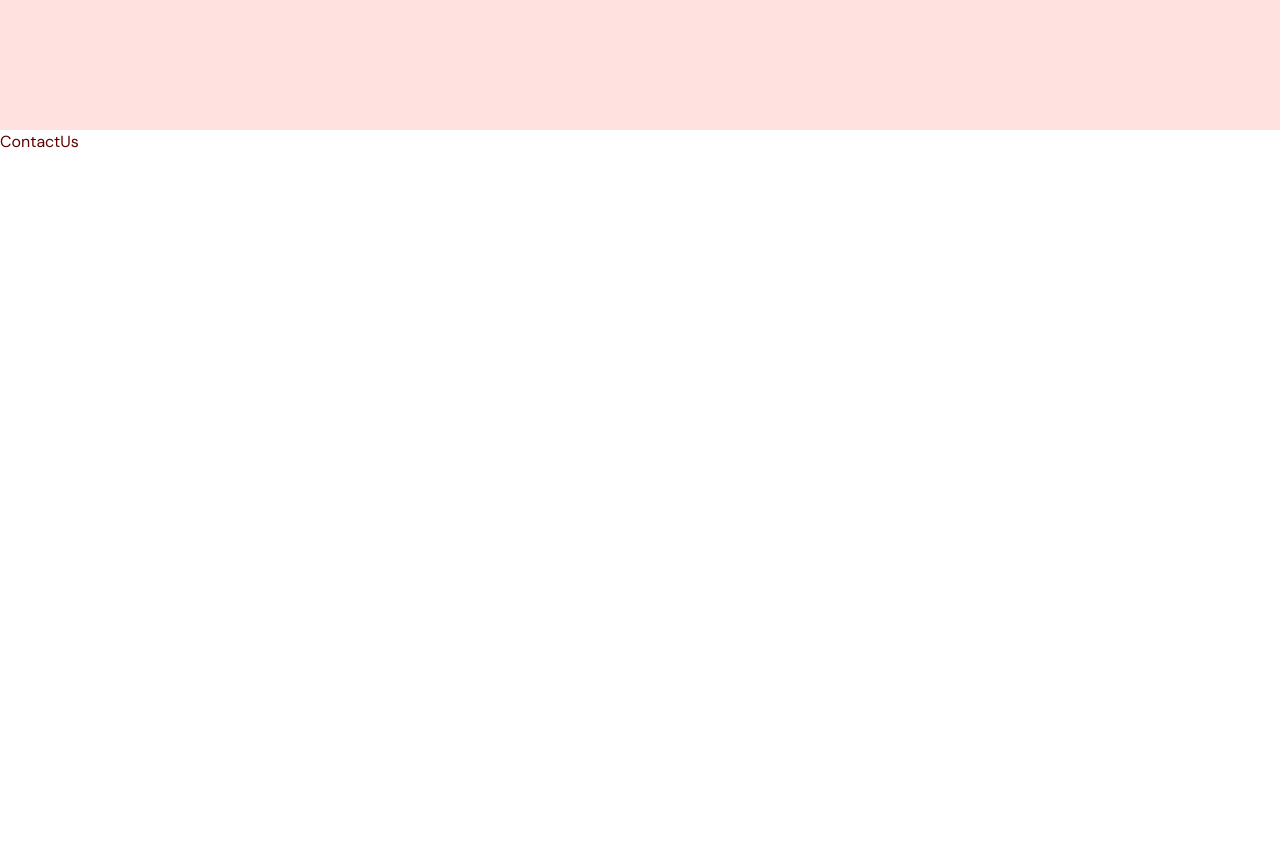
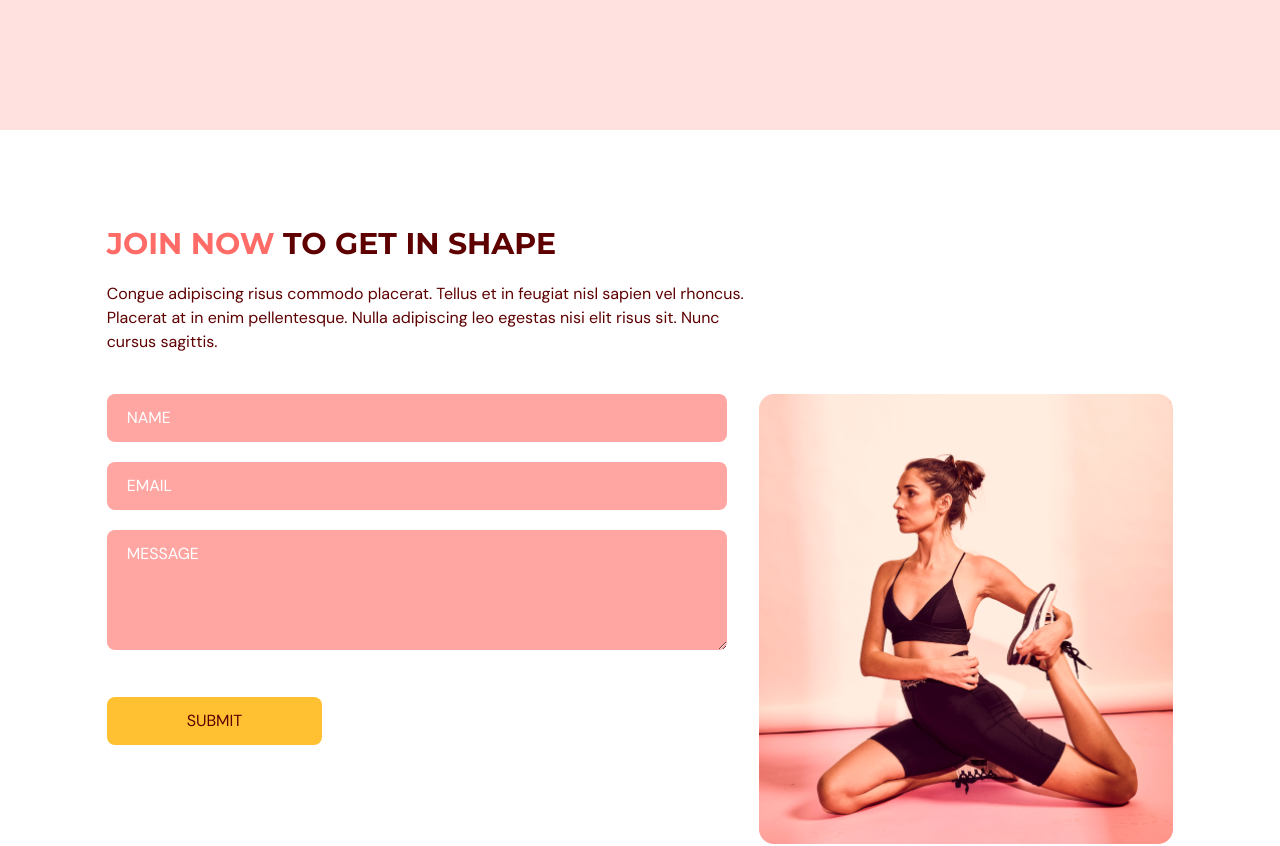
Before and after one commit to tushar-upadhya/gymfly-typescript, a React (Vite) app: page / in a window 1280 px wide. Shown: the part 2860-3706 px from the top of the page. Before the commit the page ends 3014 px from the top, so only its background shows below. Built offline with nearby package versions, Linux system fonts and the light colour scheme.

Commit message:
classes done

```diff
--- a/src/App.tsx
+++ b/src/App.tsx
@@ -7,6 +7,7 @@
 import Benefits from "./components/benefit/Benefits";
 import Classes from "./components/ourClasses/Classes";
 import ContactUs from "./components/ContactUs";
+import Footer from "./components/Footer";
 
 function App() {
   const [selectedPage, setSelectedPage] = useState<SelectedPage>(
@@ -46,6 +47,8 @@
       <Classes setSelectedPage={setSelectedPage} />
 
       <ContactUs setSelectedPage={setSelectedPage} />
+
+      <Footer />
     </div>
   );
 }
--- a/src/components/ContactUs.tsx
+++ b/src/components/ContactUs.tsx
@@ -1,11 +1,160 @@
-import { SelectedPage } from "@/common/enums/enums";
+import { SelectedPage } from "../common/enums/enums";
+import HText from "../common/h1/HText";
+
+import { motion } from "framer-motion";
+import { useForm } from "react-hook-form";
+
+import contactImage from "../assets/ContactUsPageGraphic.png";
 
 type Props = {
   setSelectedPage: (value: SelectedPage) => void;
 };
 
 const ContactUs = ({ setSelectedPage }: Props) => {
-  return <div>ContactUs</div>;
+  const {
+    register,
+    trigger,
+    formState: { errors },
+  } = useForm();
+
+  const onSubmit = async (e: any) => {
+    const isValid = await trigger();
+
+    if (!isValid) {
+      e.preventDefault();
+    }
+  };
+
+  return (
+    <section id="contactus" className="mx-auto w-5/6 pb-32 pt-24">
+      <motion.div
+        onViewportEnter={() => setSelectedPage(SelectedPage.ContactUs)}
+      >
+        {/* HEADER */}
+        <motion.div
+          className="md:w-3/5"
+          initial="hidden"
+          whileInView="visible"
+          viewport={{ once: true, amount: 0.5 }}
+          transition={{ duration: 0.5 }}
+          variants={{
+            hidden: { opacity: 0, x: -50 },
+            visible: { opacity: 1, x: 0 },
+          }}
+        >
+          <HText>
+            <span className="text-primary-500">JOIN NOW</span> TO GET IN SHAPE
+          </HText>
+          <p className="my-5">
+            Congue adipiscing risus commodo placerat. Tellus et in feugiat nisl
+            sapien vel rhoncus. Placerat at in enim pellentesque. Nulla
+            adipiscing leo egestas nisi elit risus sit. Nunc cursus sagittis.
+          </p>
+        </motion.div>
+
+        {/* FORM AND IMAGE */}
+        <div className="mt-10 justify-between gap-8 md:flex">
+          <motion.div
+            className="mt-10 basis-3/5 md:mt-0"
+            initial="hidden"
+            whileInView="visible"
+            viewport={{ once: true, amount: 0.5 }}
+            transition={{ duration: 0.5 }}
+            variants={{
+              hidden: { opacity: 0, y: 50 },
+              visible: { opacity: 1, y: 0 },
+            }}
+          >
+            <form
+              target="_blank"
+              onSubmit={onSubmit}
+              action="https://formsubmit.co/e8a5bdfa807605332f809e5656e27c6e"
+              method="POST"
+            >
+              <input
+                className="mb-5 w-full rounded-lg bg-primary-300
+  px-5 py-3 placeholder-white"
+                type="text"
+                placeholder="NAME"
+                {...register("name", {
+                  required: true,
+                  maxLength: 100,
+                })}
+              />
+              {errors.name && (
+                <p className="mt-1 text-primary-500">
+                  {errors.name.type === "required" && "This field is required."}
+                  {errors.name.type === "maxLength" &&
+                    "Max length is 100 char."}
+                </p>
+              )}
+
+              <input
+                className="mb-5 w-full rounded-lg bg-primary-300
+  px-5 py-3 placeholder-white"
+                type="text"
+                placeholder="EMAIL"
+                {...register("email", {
+                  required: true,
+                  pattern: /^[A-Z0-9._%+-]+@[A-Z0-9.-]+\.[A-Z]{2,}$/i,
+                })}
+              />
+              {errors.email && (
+                <p className="mt-1 text-primary-500">
+                  {errors.email.type === "required" &&
+                    "This field is required."}
+                  {errors.email.type === "pattern" && "Invalid email address."}
+                </p>
+              )}
+
+              <textarea
+                className="mb-5 w-full rounded-lg bg-primary-300
+  px-5 py-3 placeholder-white"
+                placeholder="MESSAGE"
+                rows={4}
+                cols={50}
+                {...register("message", {
+                  required: true,
+                  maxLength: 2000,
+                })}
+              />
+              {errors.message && (
+                <p className="mt-1 text-primary-500">
+                  {errors.message.type === "required" &&
+                    "This field is required."}
+                  {errors.message.type === "maxLength" &&
+                    "Max length is 2000 char."}
+                </p>
+              )}
+
+              <button
+                type="submit"
+                className="mt-5 rounded-lg bg-secondary-500 px-20 py-3 transition duration-500 hover:text-white"
+              >
+                SUBMIT
+              </button>
+            </form>
+          </motion.div>
+
+          <motion.div
+            className="relative mt-16 basis-2/5 md:mt-0"
+            initial="hidden"
+            whileInView="visible"
+            viewport={{ once: true, amount: 0.5 }}
+            transition={{ delay: 0.2, duration: 0.5 }}
+            variants={{
+              hidden: { opacity: 0, y: 50 },
+              visible: { opacity: 1, y: 0 },
+            }}
+          >
+            <div className=" w-full before:absolute before:-bottom-20 before:-right-10 before:z-[-1]">
+              <img className="w-full" src={contactImage} alt="contactImage" />
+            </div>
+          </motion.div>
+        </div>
+      </motion.div>
+    </section>
+  );
 };
 
 export default ContactUs;
```
